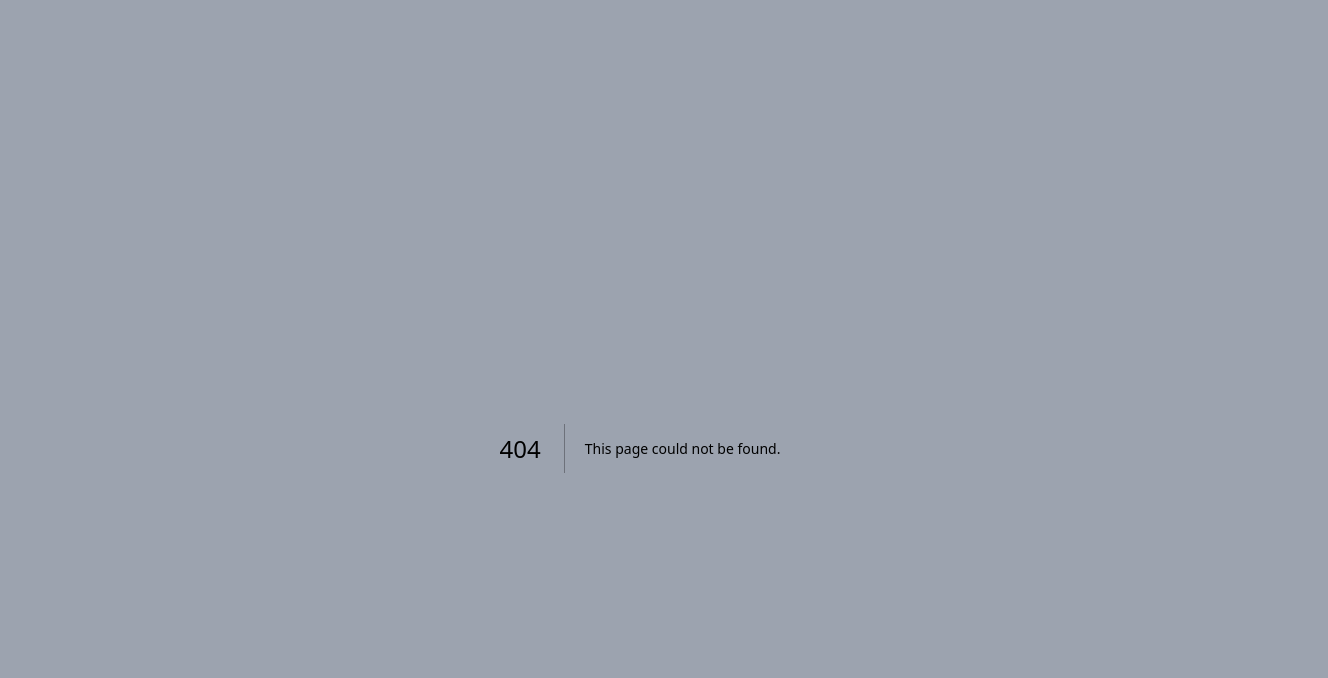
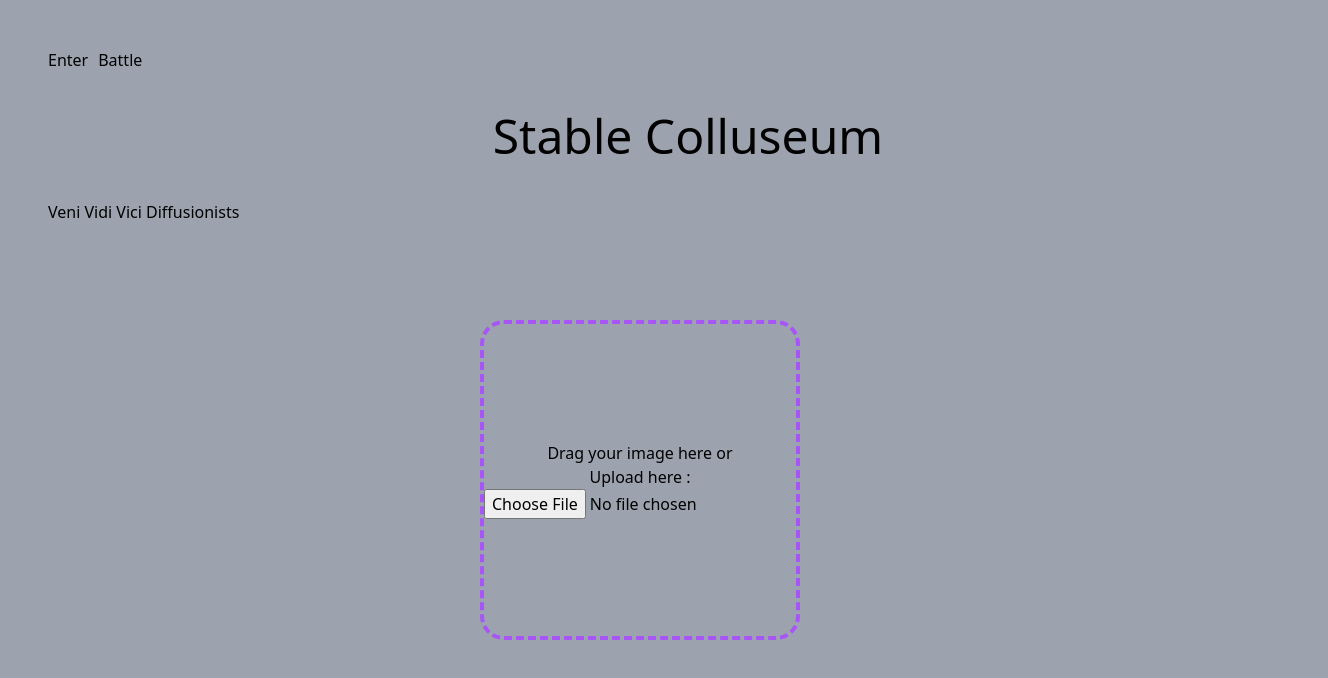
Before and after one commit to maxmynter/diffusion-wars, a Next.js app: page /submitEntry in a window 1280 px wide. Before the commit this address had no page. Shown: the top 678 px of the page, 1328 px wide, since content can reach past the window. Built offline with nearby package versions, Linux system fonts and the light colour scheme.

Commit message:
Make Battle Page Main Page

```diff
--- a/src/pages/components/Navigation.js
+++ b/src/pages/components/Navigation.js
@@ -3,8 +3,8 @@ const Navigation = () => {
   return (
     <div className="flex w-full ">
       <div className="flex w-96 space-x-2.5">
-        <Link href="/">Enter</Link>
-        <Link href="/battle">Battle</Link>
+        <Link href="/submitEntry">Enter</Link>
+        <Link href="/">Battle</Link>
       </div>
     </div>
   );
--- a/src/pages/Battle.js
+++ b/src/pages/components/battle.js
@@ -1,4 +1,4 @@
-import Navigation from "./components/Navigation";
+import Navigation from "./Navigation";
 
 const Battle = () => {
   return (
--- a/src/pages/index.js
+++ b/src/pages/index.js
@@ -1,7 +1,5 @@
 import Head from "next/head";
-import Enter from "./components/Enter";
-import UploadImage from "./components/uploadImage";
-import Battle from "./Battle";
+import Battle from "./components/battle";
 import Navigation from "./components/Navigation";
 
 export default function Home() {
@@ -16,9 +14,7 @@ export default function Home() {
         <meta name="viewport" content="width=device-width, initial-scale=1" />
         <link rel="icon" href="/favicon.ico" />
       </Head>
-      <Navigation />
-      <Enter />
-      <UploadImage />
+      <Battle />
     </>
   );
 }
--- /dev/null
+++ b/src/pages/submitEntry.js
@@ -0,0 +1,14 @@
+import Enter from "./components/Enter";
+import Navigation from "./components/Navigation";
+import UploadImage from "./components/uploadImage";
+
+const SubmitEntry = () => {
+  return (
+    <>
+      <Navigation />
+      <Enter />
+      <UploadImage />
+    </>
+  );
+};
+export default SubmitEntry;
```
